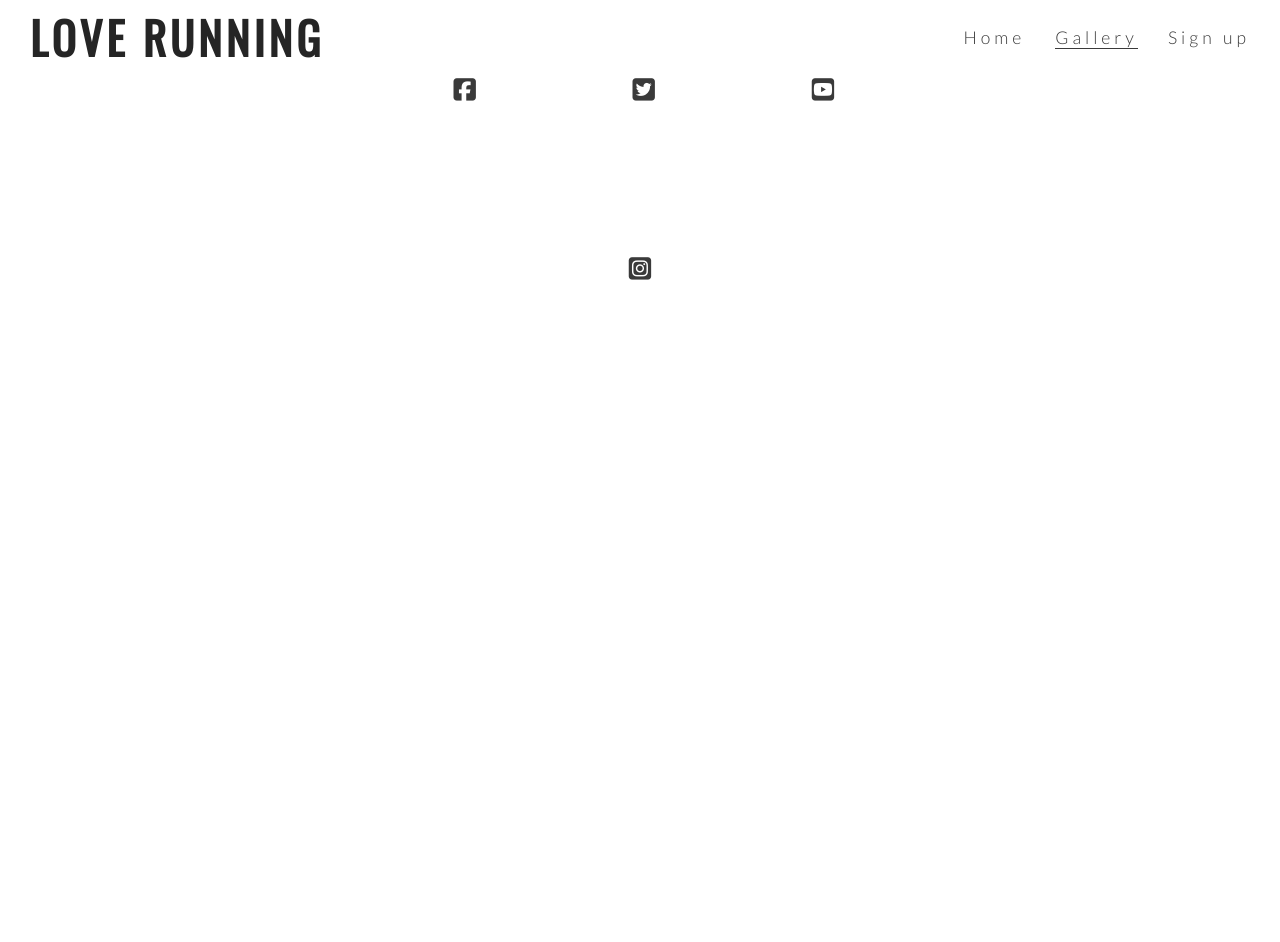
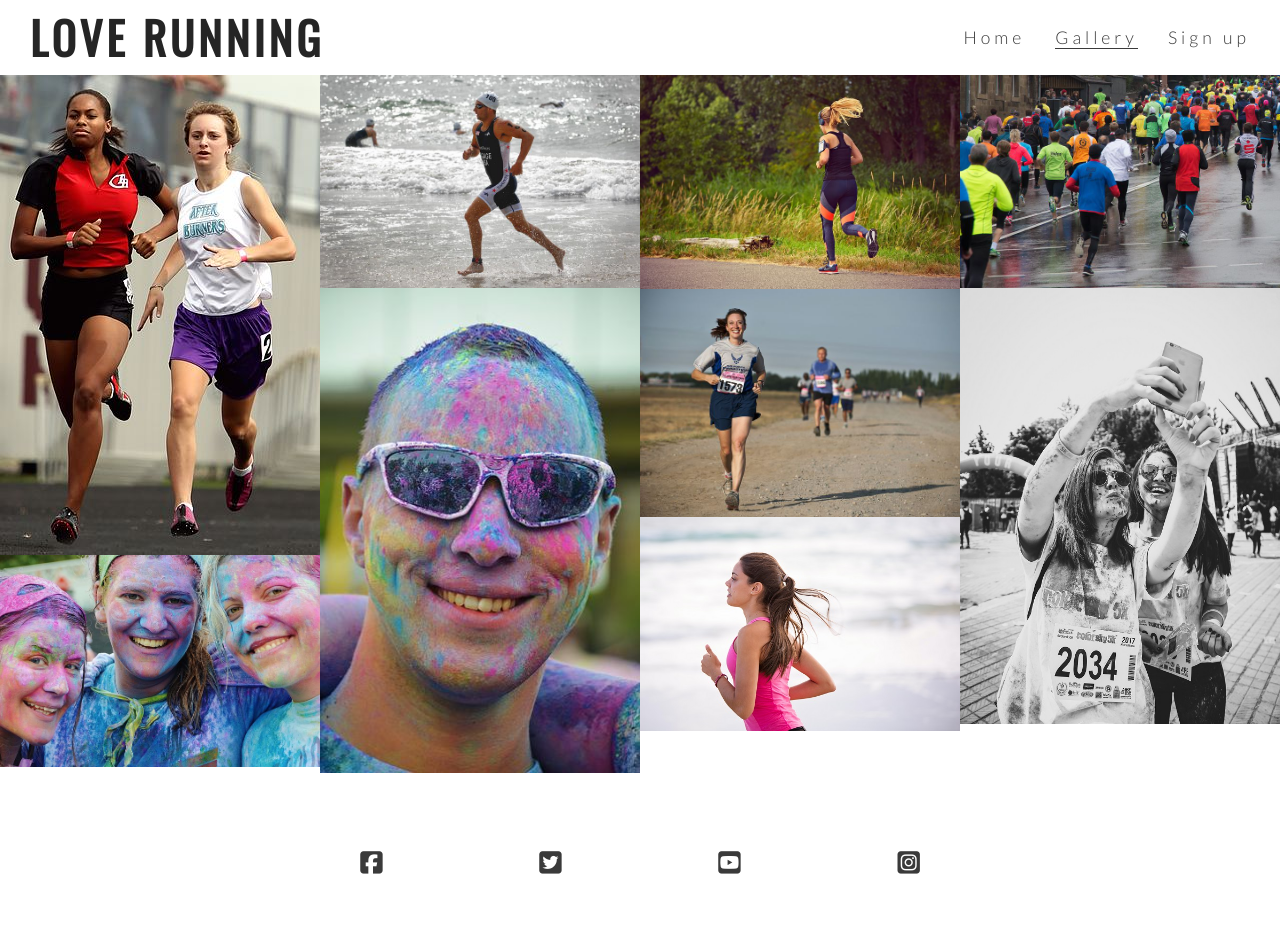
Before and after one commit to RonnieTyler/love-running, a plain HTML site: page gallery.html in a window 1280 px wide. Before the commit the page ends 800 px from the top, so only its background shows below. Drawn offline with nearby package versions, Linux system fonts and the light colour scheme.

Commit message:
add gallery images and masonry styling

```diff
--- a/assets/css/style.css
+++ b/assets/css/style.css
@@ -237,3 +237,16 @@ footer {
     padding: 5%;
     color: #3a3a3a;
 }
+
+/* gallery */
+
+#photos {
+    clear: both;
+    line-height: 0;
+    column-count: 4;
+    column-gap: 0;
+}
+
+#photos > img {
+    width: 100%;
+}
--- a/gallery.html
+++ b/gallery.html
@@ -27,7 +27,17 @@
             </ul>
         </nav>
     </header>
-
+   <section id="photos">
+       <img src="assets/images/athletes.jpg" alt="Two athletes Running Together">
+       <img src="assets/images/girls.jpg" alt="Three girls at a charity paint running festival">
+       <img src="assets/images/runner3.jpg" alt="Solo Male runner jogging on a beach">
+       <img src="assets/images/man.jpg" alt="Man at charity paint running festival">
+       <img src="assets/images/runner1.jpg" alt="Solo Female running through Phoenix Park">
+       <img src="assets/images/runner2.jpg" alt="Two runners competing in marathon">
+       <img src="assets/images/runner4.jpg" alt="Solo femail runner jogging on a beach">
+       <img src="assets/images/running_gang.jpg" alt="Large group of runners taking part in a marathon on a rainy day">
+       <img src="assets/images/mud-run.jpg" alt="Two female runners taking a muddy selfie after the mud runners championship">
+   </section>
     <footer>
         <ul class="social-networks">
             <li>
```
Also changed, not shown: assets/images/athletes.jpg (added), assets/images/girls.jpg (added), assets/images/man.jpg (added), assets/images/mud-run.jpg (added), assets/images/runner1.jpg (added), assets/images/runner2.jpg (added), assets/images/runner3.jpg (added), assets/images/runner4.jpg (added), assets/images/running_gang.jpg (added).
